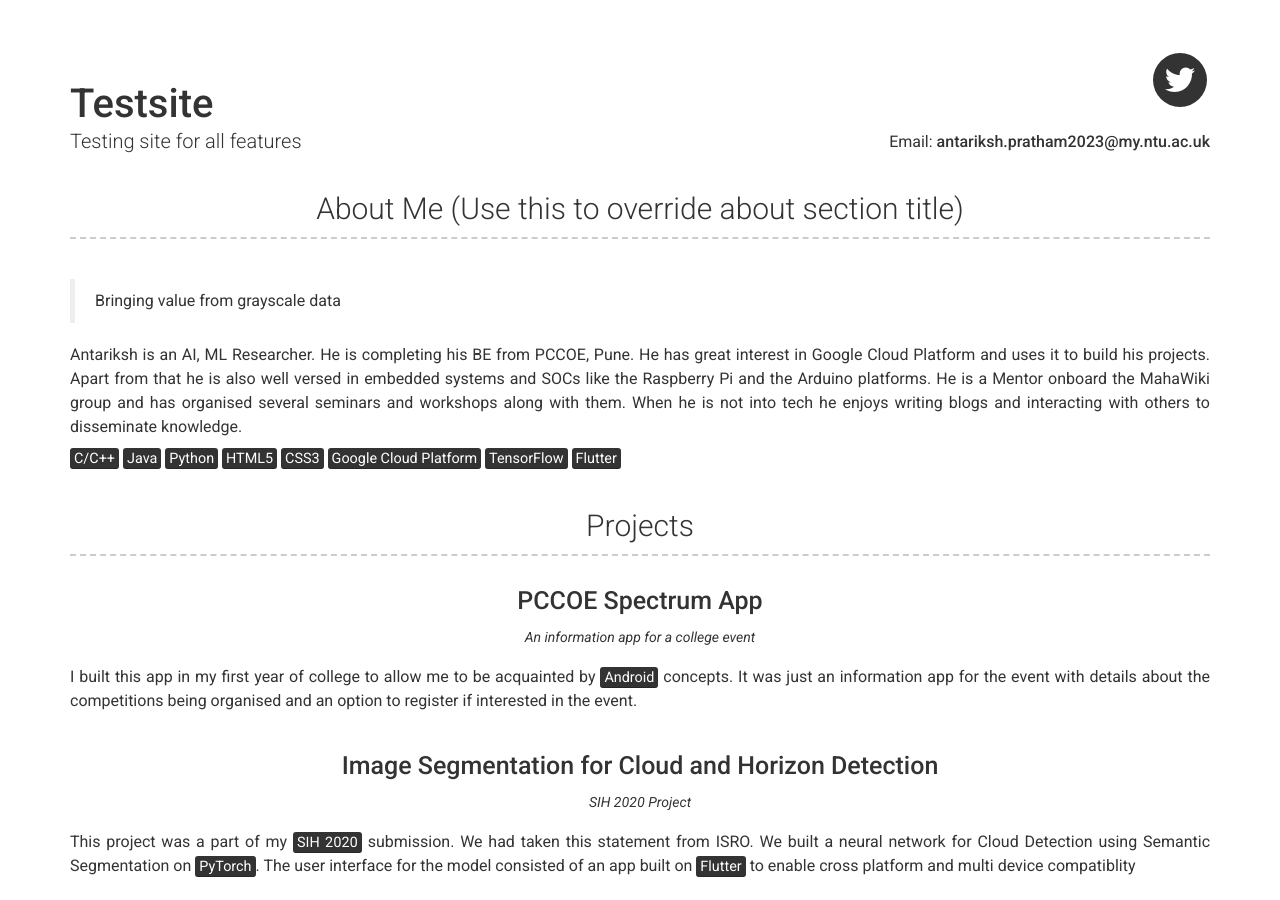
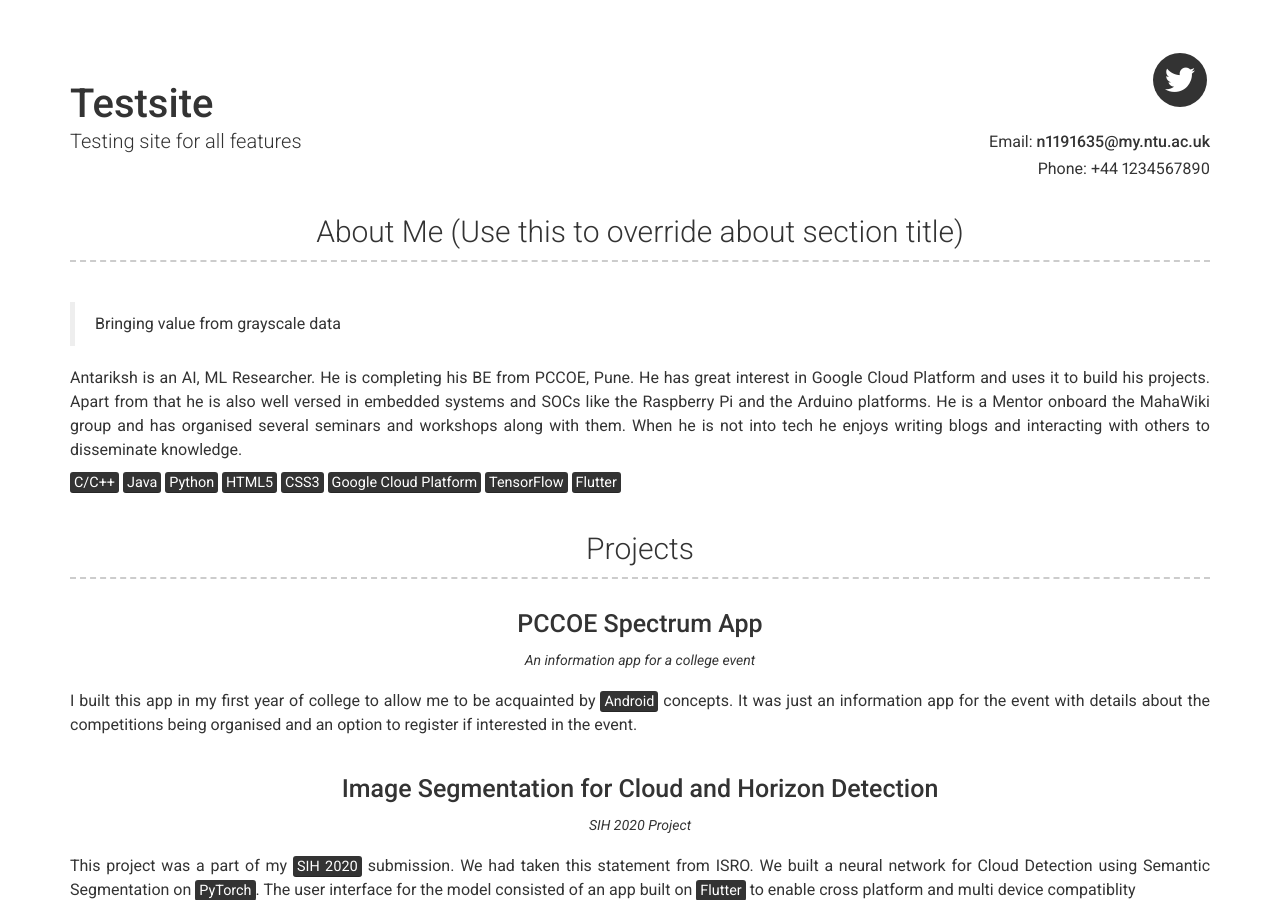
Before and after one commit to APratham/testsite, a Jekyll site: the page built from gh-pages/index.md, in a window 1280 px wide and 900 px high. Built offline with Jekyll 4.4.1, drawn with Linux system fonts in a browser that asks for light colours; nearby versions of some CDN libraries; some of the changed text lies outside the part shown.

Commit message:
Revert "Update _config.yml"
This reverts commit 7fa5395dbff0b0bec4b43070de8adb309eadf860.

```diff
--- a/gh-pages/_config.yml
+++ b/gh-pages/_config.yml
@@ -6,7 +6,7 @@ favicon: assets/favicon.ico
 name: Testsite
 title: Testing site for all features
 email: n1191635@my.ntu.ac.uk
-email: antariksh.pratham2023@my.ntu.ac.uk
+phone: +44 1234567890
 
 # Dark Mode (true/false/never)
 darkmode: false
```
